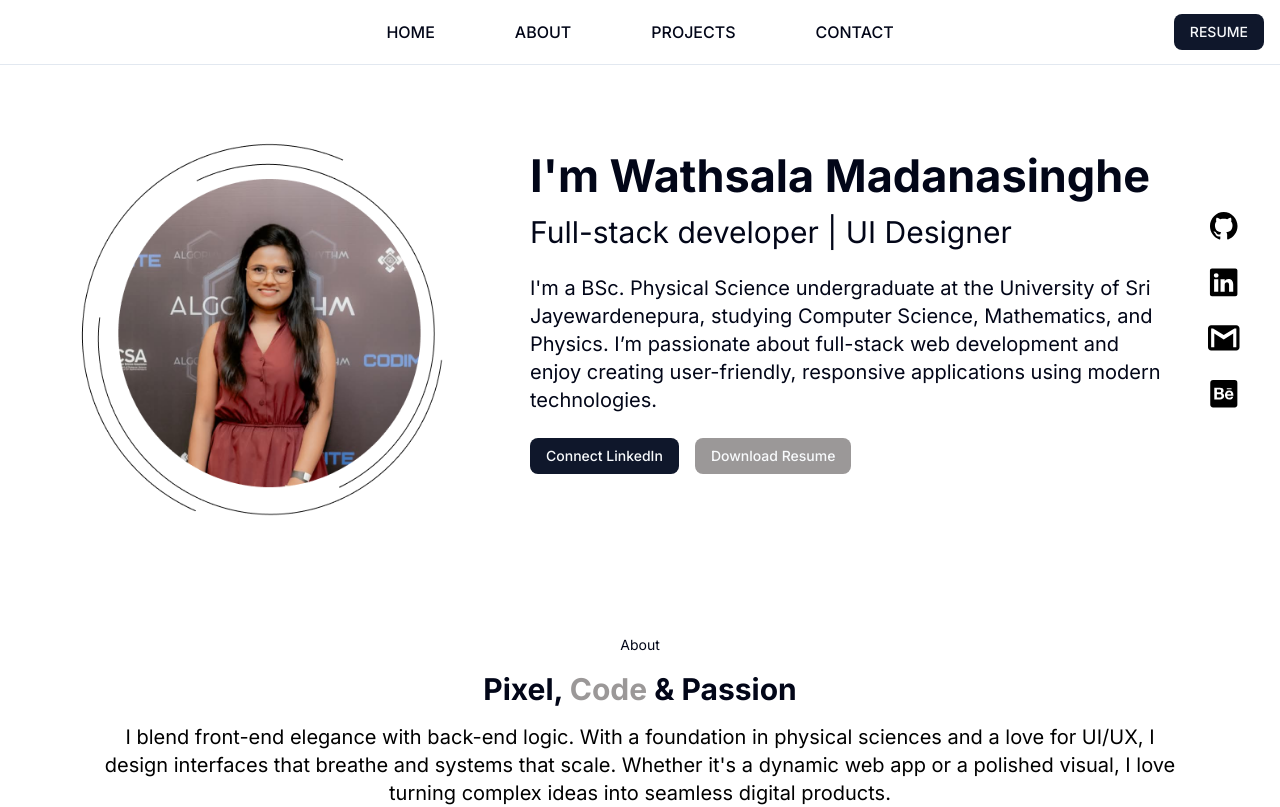
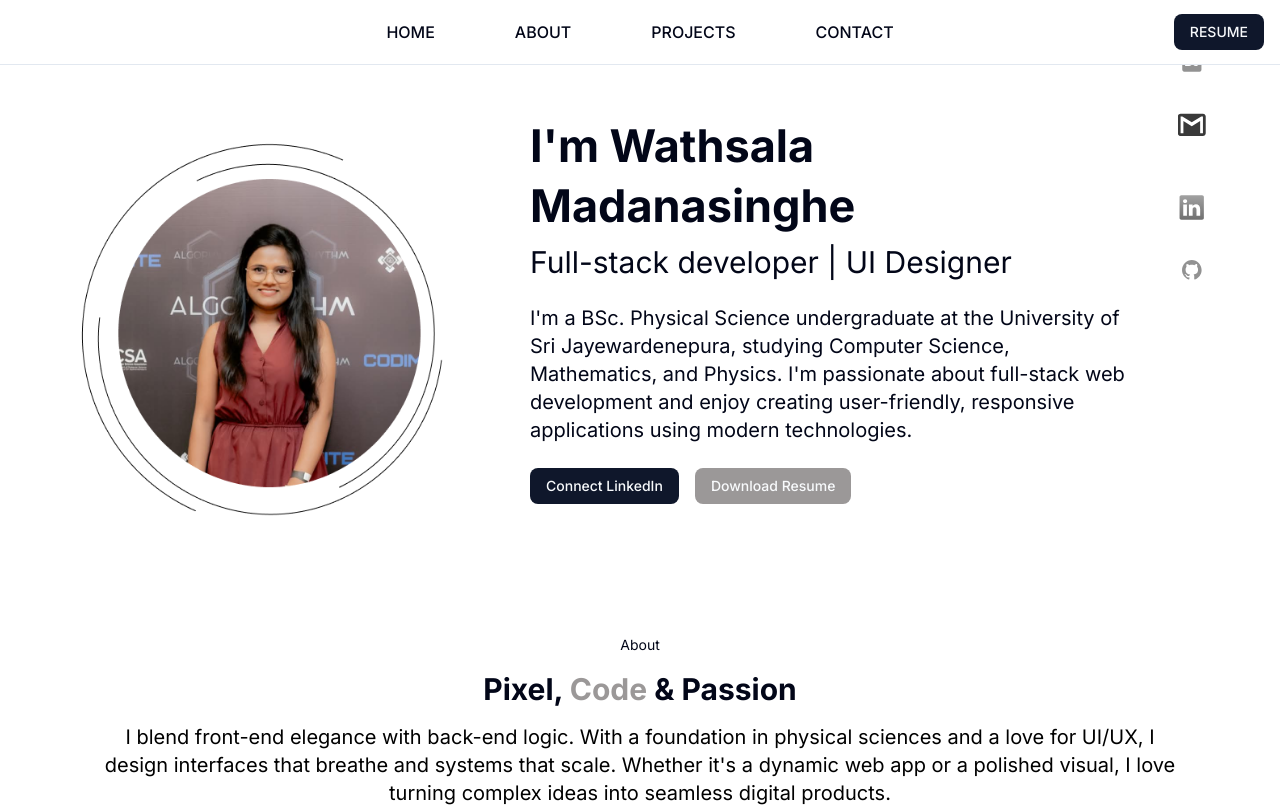
Before and after one commit to wathsalaMadanasinghe/portfolio, a Next.js app: page / in a window 1280 px wide. Shown: the top 807 px of the page. Built offline with nearby package versions, Linux system fonts and the light colour scheme.

Commit message:
motion update

```diff
--- a/src/app/components/Profile.jsx
+++ b/src/app/components/Profile.jsx
@@ -1,16 +1,107 @@
+"use client";
+
 import { Avatar, AvatarFallback, AvatarImage } from "@/components/ui/avatar";
 import { Button } from "@/components/ui/button";
 import Image from "next/image";
-import React from "react";
+import React, { useEffect, useRef, useState } from "react";
 import Link from "next/link";
 import { socialLinks } from "../constant";
 
-const About = () => {
+export default function Profile() {
+  const [mouseY, setMouseY] = useState(0);
+  const containerRef = useRef(null);
+  const [containerCenter, setContainerCenter] = useState({ y: 0 });
+  const [isMobile, setIsMobile] = useState(false);
+
+  useEffect(() => {
+    // Check if we're on mobile initially
+    setIsMobile(window.innerWidth < 768);
+
+    // Calculate the center point of the container
+    if (containerRef.current) {
+      const rect = containerRef.current.getBoundingClientRect();
+      setContainerCenter({ y: rect.top + rect.height / 2 });
+    }
+
+    const handleResize = () => {
+      // Update mobile state on resize
+      setIsMobile(window.innerWidth < 768);
+
+      if (containerRef.current) {
+        const rect = containerRef.current.getBoundingClientRect();
+        setContainerCenter({ y: rect.top + rect.height / 2 });
+      }
+    };
+
+    // Handle initial setup and resize
+    handleResize();
+    window.addEventListener("resize", handleResize);
+    return () => window.removeEventListener("resize", handleResize);
+  }, []);
+
+  useEffect(() => {
+    // Recalculate container center when component mounts properly
+    const timeoutId = setTimeout(() => {
+      if (containerRef.current) {
+        const rect = containerRef.current.getBoundingClientRect();
+        setContainerCenter({ y: rect.top + rect.height / 2 });
+      }
+    }, 500);
+
+    return () => clearTimeout(timeoutId);
+  }, []);
+
+  const handleMouseMove = (e) => {
+    if (!isMobile) {
+      setMouseY(e.clientY);
+    }
+  };
+
+  const calculatePosition = (index, totalItems) => {
+    // If mobile, just return a centered position without effects
+    if (isMobile) {
+      return {
+        x: 0,
+        y: 0,
+        zIndex: 10,
+        opacity: 1,
+        scale: 1,
+      };
+    }
+
+    // Circle parameters
+    const radius = 120; // Radius of the circular path
+    const totalAngle = 120; // Total angle of the arc in degrees
+
+    // Calculate mouse influence with increased sensitivity
+    const mouseInfluence = mouseY ? (mouseY - containerCenter.y) / 100 : 0;
+
+    // Base angle for each item (evenly distributed along the arc)
+    const itemAngleStep = totalAngle / (totalItems - 1);
+    const baseAngleRad =
+      (index * itemAngleStep - totalAngle / 2) * (Math.PI / 180);
+
+    // Add mouse influence to rotate the whole arc
+    const mouseRotationInfluence = mouseInfluence * 60 * (Math.PI / 180);
+    const angleRad = baseAngleRad + mouseRotationInfluence;
+
+    // Calculate position on the circle
+    const x = 0; // Center x position
+    const y = -radius * Math.sin(angleRad); // Negative sine for correct direction
+
+    // Calculate z-index and opacity based on y position
+    const zIndex = 10 - Math.floor(Math.abs(y) / 20);
+    const opacity = 1 - Math.abs(y) / (radius * 1.5);
+    const scale = 1 - Math.abs(y) / (radius * 3);
+
+    return { x, y, zIndex, opacity, scale };
+  };
+
   return (
     <section id="profile" className="py-5 w-full">
       <div className="flex flex-col md:flex-row gap-5 md:gap-10 mx-10 items-center">
-        <div className=" flex justify-center">
-          <Avatar className="lg:h-[450px] lg:w-[450px] md:h-[300px] md:w-[300px] border-none  items-center h-[200px] w-[200px]">
+        <div className="flex justify-center">
+          <Avatar className="lg:h-[450px] lg:w-[450px] md:h-[300px] md:w-[300px] border-none items-center h-[200px] w-[200px]">
             <AvatarImage
               src="./assets/profile-pic.png"
               alt="Wathsala Madanasinghe"
@@ -31,11 +122,12 @@ const About = () => {
             <p className="text-slate-950 text-xs md:text-sm lg:text-xl text-center md:text-left">
               I'm a BSc. Physical Science undergraduate at the University of Sri
               Jayewardenepura, studying Computer Science, Mathematics, and
-              Physics. I’m passionate about full-stack web development and enjoy
+              Physics. I'm passionate about full-stack web development and enjoy
               creating user-friendly, responsive applications using modern
               technologies.
             </p>
           </div>
+
           <div className="flex flex-wrap justify-center md:justify-start gap-4">
             <Button asChild>
               <Link
@@ -57,7 +149,11 @@ const About = () => {
           </div>
         </div>
 
-        <div className="flex flex-row md:flex-col gap-6 items-center justify-center">
+        {/* Social Links - Different layout for mobile vs desktop */}
+        {isMobile ? (
+          // Mobile Layout - Horizontal row of icons
+          <div className="w-full flex justify-center mt-4">
+            <div className="flex flex-row gap-6 items-center">
               {socialLinks.map((link) => (
                 <Link
                   key={link.label}
@@ -70,7 +166,7 @@ const About = () => {
                       src={link.iconPath}
                       alt={`${link.label}-logo`}
                       fill
-                  className=" group-hover:filter group-hover:brightness-75 transition-all duration-300"
+                      className="group-hover:filter group-hover:brightness-75 transition-all duration-300"
                       style={{ filter: "invert(0)" }}
                     />
                   </div>
@@ -78,8 +174,58 @@ const About = () => {
               ))}
             </div>
           </div>
+        ) : (
+          // Desktop/Tablet Layout - Circular motion effect
+          <div
+            className="relative h-80 w-16 flex-none hidden md:flex flex-col items-center justify-center"
+            onMouseMove={handleMouseMove}
+          >
+            <div
+              ref={containerRef}
+              className="relative h-full w-full flex flex-col items-center justify-center"
+            >
+              {/* Top gradient overlay */}
+              <div className="absolute top-0 w-full h-24 bg-gradient-to-b from-white to-transparent z-20 pointer-events-none"></div>
+
+              {/* Bottom gradient overlay */}
+              <div className="absolute bottom-0 w-full h-24 bg-gradient-to-t from-white to-transparent z-20 pointer-events-none"></div>
+
+              {/* Social links container */}
+              <div className="relative w-full h-full">
+                {socialLinks.map((link, index) => {
+                  const pos = calculatePosition(index, socialLinks.length);
+
+                  return (
+                    <Link
+                      key={link.label}
+                      href={link.href}
+                      aria-label={link.label}
+                      className="absolute left-1/2 transform -translate-x-1/2 transition-all duration-300 ease-in-out group"
+                      style={{
+                        transform: `translateX(-50%) translateY(${pos.y}px) scale(${pos.scale})`,
+                        opacity: pos.opacity,
+                        zIndex: pos.zIndex,
+                      }}
+                    >
+                      <div className="w-8 h-8 relative">
+                        <Image
+                          src={link.iconPath}
+                          alt={`${link.label}-logo`}
+                          fill
+                          className={`group-hover:filter group-hover:brightness-75 transition-all duration-300 ${
+                            Math.abs(pos.y) > 90 ? "blur-sm" : ""
+                          }`}
+                          style={{ filter: "invert(0)" }}
+                        />
+                      </div>
+                    </Link>
+                  );
+                })}
+              </div>
+            </div>
+          </div>
+        )}
+      </div>
     </section>
   );
-};
-
-export default About;
+}
```
Lines whose indentation alone changed are shown as unchanged.
